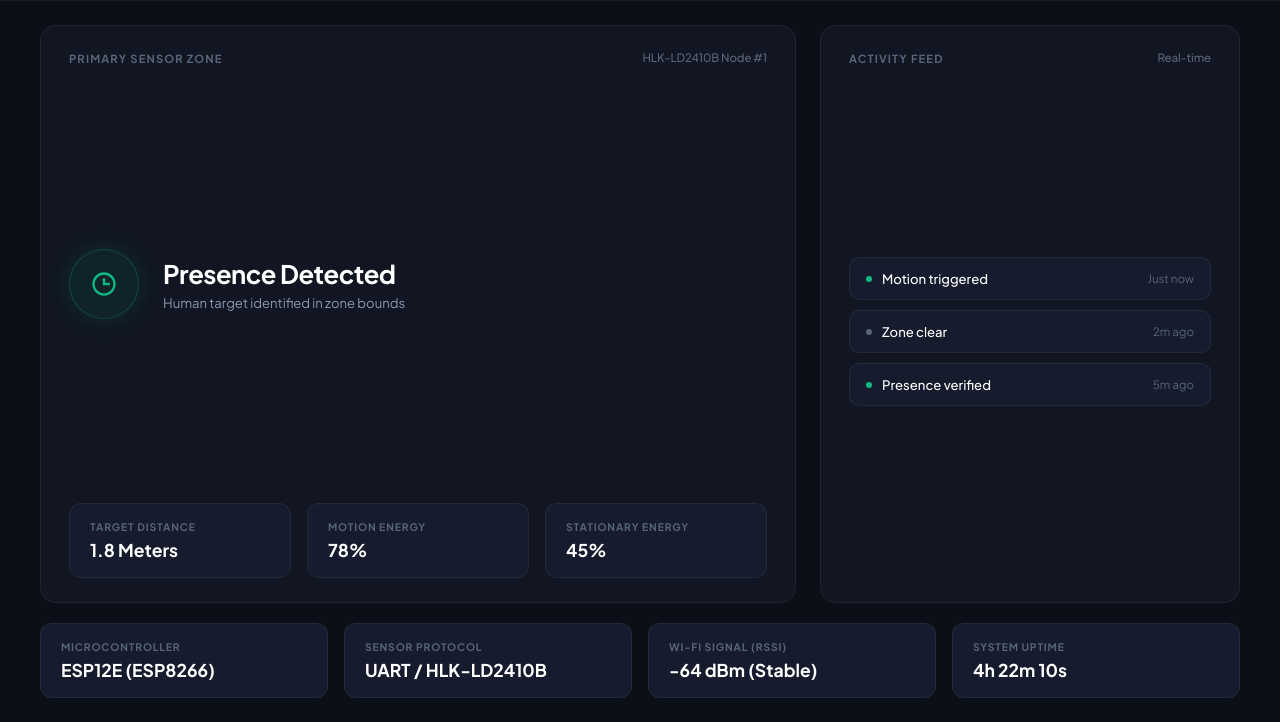
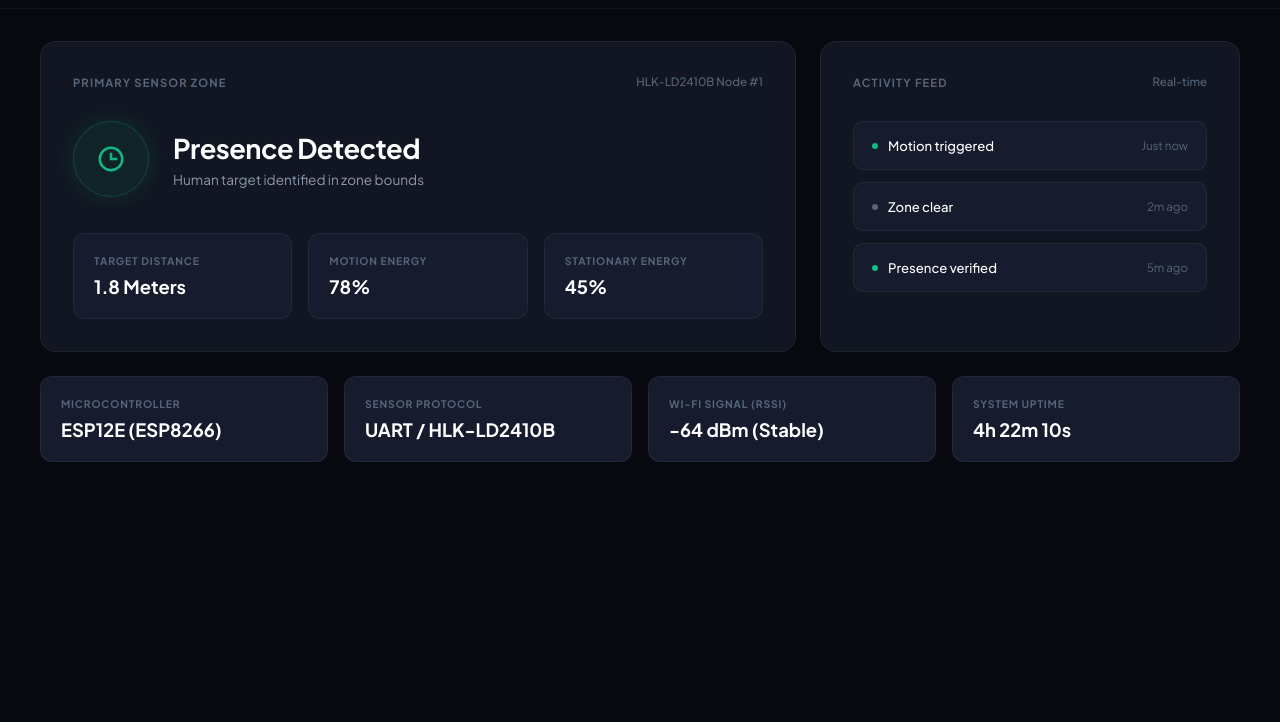
Before and after one commit to PsychicNova/Security-Database, a website: page public/Dashboard.html in a window 1280 px wide. Shown: the part 78-800 px from the top of the page. Drawn offline with Linux system fonts and the light colour scheme.

Commit message:
Fix dashboard natural spacing and proportions to match reference

```diff
--- a/public/Dashboard.html
+++ b/public/Dashboard.html
@@ -9,7 +9,7 @@
   <link href="https://fonts.googleapis.com/css2?family=Plus+Jakarta+Sans:wght@300;400;500;600;700&display=swap" rel="stylesheet">
   <style>
     :root {
-      --bg-dark: #0b0f17;
+      --bg-dark: #07090e;
       --card-bg: #111622;
       --card-border: rgba(255, 255, 255, 0.06);
       --input-bg: #161c2d;
@@ -30,10 +30,9 @@
       font-family: 'Plus Jakarta Sans', -apple-system, BlinkMacSystemFont, sans-serif;
       background-color: var(--bg-dark);
       color: var(--text-primary);
-      height: 100vh;
+      min-height: 100vh;
       display: flex;
       flex-direction: column;
-      overflow: hidden;
     }
 
     /* Header */
@@ -41,10 +40,9 @@
       display: flex;
       justify-content: space-between;
       align-items: center;
-      padding: 20px 40px;
+      padding: 24px 40px;
       background: var(--bg-dark);
       border-bottom: 1px solid var(--card-border);
-      flex-shrink: 0;
     }
 
     .nav-brand {
@@ -134,22 +132,19 @@
 
     /* Main Container */
     main {
-      flex: 1;
       max-width: 1440px;
       width: 100%;
-      margin: 0 auto;
-      padding: 24px 40px;
+      margin: 32px auto;
+      padding: 0 40px;
       display: flex;
       flex-direction: column;
-      justify-content: space-between;
-      gap: 20px;
+      gap: 24px;
     }
 
     .dashboard-grid {
       display: grid;
       grid-template-columns: 1.8fr 1fr;
       gap: 24px;
-      flex: 1;
     }
 
     @media (max-width: 1024px) {
@@ -162,17 +157,14 @@
       background: var(--card-bg);
       border: 1px solid var(--card-border);
       border-radius: 16px;
-      padding: 24px 28px;
-      display: flex;
-      flex-direction: column;
-      justify-content: space-between;
+      padding: 32px;
     }
 
     .card-header-row {
       display: flex;
       justify-content: space-between;
       align-items: center;
-      margin-bottom: 20px;
+      margin-bottom: 32px;
     }
 
     .card-title {
@@ -187,7 +179,6 @@
       font-size: 0.72rem;
       color: var(--text-muted);
       font-weight: 500;
-      letter-spacing: -0.01em;
     }
 
     /* Primary Sensor Zone Layout */
@@ -195,12 +186,12 @@
       display: flex;
       align-items: center;
       gap: 24px;
-      margin-bottom: 20px;
+      margin-bottom: 36px;
     }
 
     .presence-indicator-ring {
-      width: 70px;
-      height: 70px;
+      width: 76px;
+      height: 76px;
       border-radius: 50%;
       display: flex;
       align-items: center;
@@ -212,20 +203,20 @@
     }
 
     .presence-indicator-ring svg {
-      width: 28px;
-      height: 28px;
+      width: 30px;
+      height: 30px;
       fill: var(--accent-green);
     }
 
     .presence-info h2 {
-      font-size: 1.6rem;
+      font-size: 1.7rem;
       font-weight: 700;
       letter-spacing: -0.02em;
-      margin-bottom: 4px;
+      margin-bottom: 6px;
     }
 
     .presence-info p {
-      font-size: 0.82rem;
+      font-size: 0.85rem;
       color: var(--text-secondary);
     }
 
@@ -239,7 +230,7 @@
     .metric-box {
       background: var(--input-bg);
       border: 1px solid var(--card-border);
-      padding: 16px 20px;
+      padding: 20px;
       border-radius: 12px;
     }
 
@@ -249,23 +240,21 @@
       text-transform: uppercase;
       font-size: 0.65rem;
       letter-spacing: 0.08em;
-      margin-bottom: 6px;
+      margin-bottom: 8px;
       font-weight: 700;
     }
 
     .metric-box strong {
       color: var(--text-primary);
       font-weight: 700;
-      font-size: 1.1rem;
+      font-size: 1.15rem;
     }
 
     /* Activity Feed */
     .activity-feed-list {
       display: flex;
       flex-direction: column;
-      gap: 10px;
-      flex: 1;
-      justify-content: center;
+      gap: 12px;
     }
 
     .activity-item {
@@ -274,7 +263,7 @@
       align-items: center;
       background: var(--input-bg);
       border: 1px solid var(--card-border);
-      padding: 12px 16px;
+      padding: 15px 18px;
       border-radius: 10px;
       font-size: 0.82rem;
     }
```
